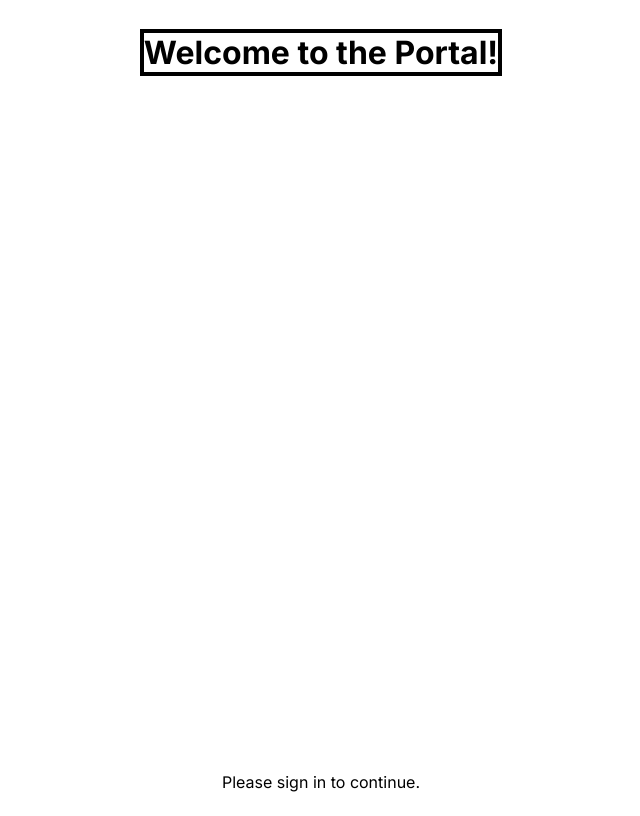
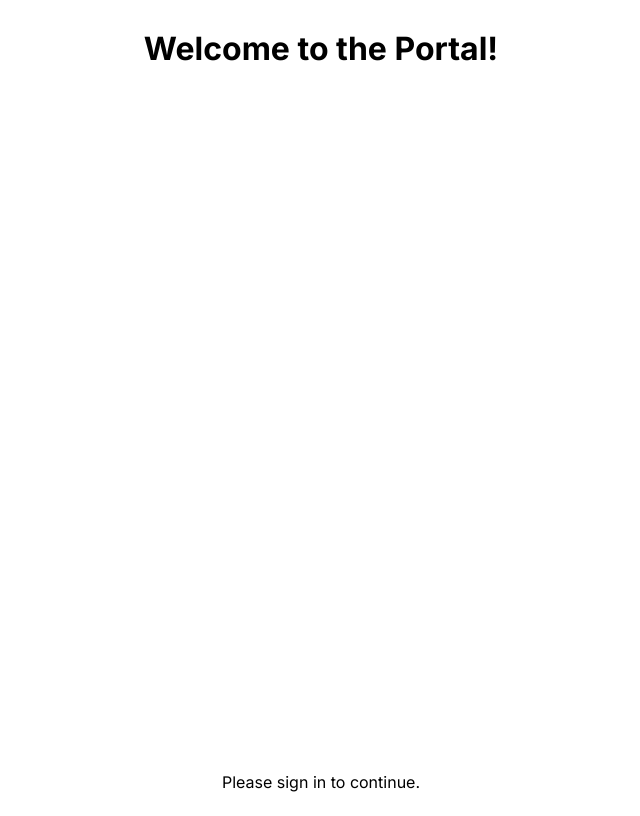
Before and after one commit to Badjr-Tech/portaltemplate, a Next.js app: page / in a window 1280 px wide. Shown: the whole page, without its empty margins (319-959 px from the left). Built offline with nearby package versions, Linux system fonts and the light colour scheme; no server answers.

Commit message:
revert: remove red border from h1

```diff
--- a/src/app/page.tsx
+++ b/src/app/page.tsx
@@ -5,7 +5,7 @@ export default async function Home() {
 
   return (
     <div className="flex min-h-screen flex-col items-center justify-between p-24">
-      <h1 className="border-4 border-red-500">Welcome to the Portal!</h1>
+      <h1>Welcome to the Portal!</h1>
       {userId ? (
         <p>You are signed in as user: {userId}</p>
       ) : (
```
